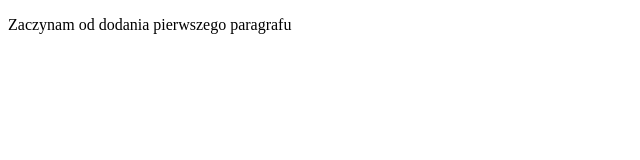
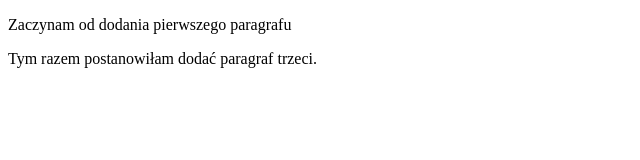
Before and after one commit to marttha/gitjestgit2, a plain HTML site: page index.html in a window 1280 px wide. Shown: the whole page, without its empty margins (0-640 px from the left). Drawn offline with Linux system fonts and the light colour scheme.

Commit message:
trzeci paragraf

```diff
--- a/index.html
+++ b/index.html
@@ -6,5 +6,6 @@
 </head>
 <body>
     <p>Zaczynam od dodania pierwszego paragrafu</p>
+    <p>Tym razem postanowiłam dodać paragraf trzeci.</p>
 </body>
 </html>
```
